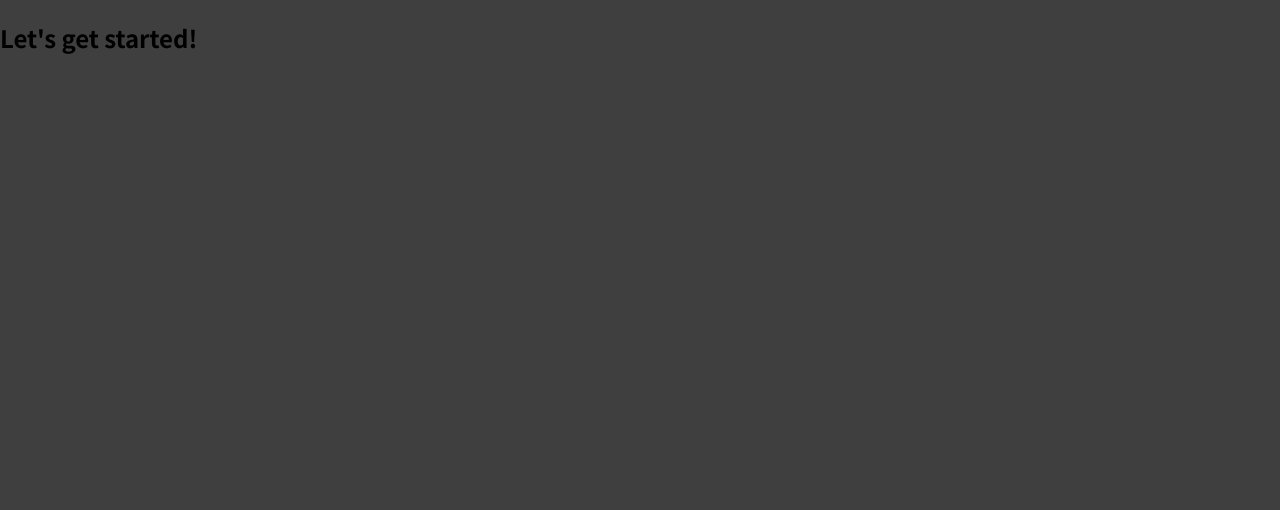
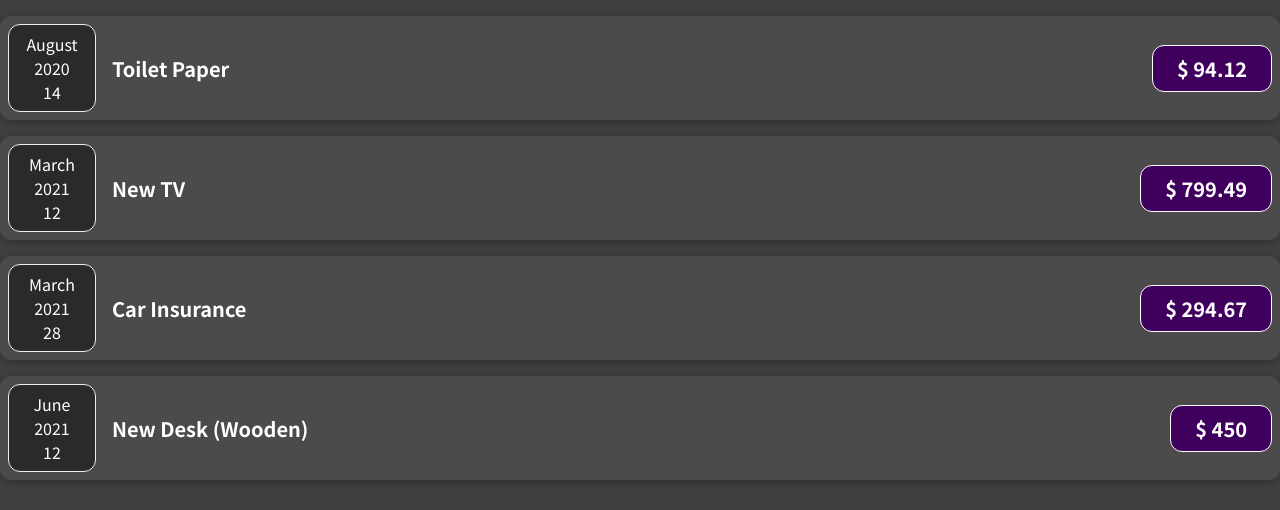
Before and after one commit to FX16212/Review-Lab-RJS301x-Funix, a React (Create React App) app: page / in a window 1280 px wide. Shown: the top 510 px of the page. Built offline with nearby package versions, Linux system fonts and the light colour scheme.

Commit message:
Finish Lab-2.8

```diff
--- a/src/App.js
+++ b/src/App.js
@@ -1,9 +1,11 @@
+import Expenses from './components/Expenses';
+
 function App() {
-  return (
-    <div>
-      <h2>Let's get started!</h2>
-    </div>
-  );
+	return (
+		<div>
+			<Expenses />
+		</div>
+	);
 }
 
 export default App;
--- /dev/null
+++ b/src/components/ExpenseDate.css
@@ -0,0 +1,26 @@
+.expense-date {
+	display: flex;
+	flex-direction: column;
+	width: 5.5rem;
+	height: 5.5rem;
+	border: 1px solid #ececec;
+	background-color: #2a2a2a;
+	color: white;
+	border-radius: 12px;
+	align-items: center;
+	justify-content: center;
+}
+
+.expense-date__month {
+	font-size: 0.75rem;
+	font-weight: bold;
+}
+
+.expense-date__year {
+	font-size: 0.75rem;
+}
+
+.expense-date__day {
+	font-size: 1.5rem;
+	font-weight: bold;
+}
--- /dev/null
+++ b/src/components/ExpenseDate.js
@@ -0,0 +1,17 @@
+import React from 'react';
+import './ExpenseDate.css';
+
+function ExpenseDate(props) {
+	const month = props.date.toLocaleString('en-US', { month: 'long' });
+	const day = props.date.toLocaleString('en-US', { day: '2-digit' });
+	const year = props.date.getFullYear();
+	return (
+		<div className="expense-date">
+			<div className="expense-date_month"> {month} </div>
+			<div className="expense-date_year"> {year} </div>
+			<div className="expense-date_day"> {day} </div>
+		</div>
+	);
+}
+
+export default ExpenseDate;
--- /dev/null
+++ b/src/components/ExpenseItem.css
@@ -0,0 +1,56 @@
+.expense-item {
+	display: flex;
+	justify-content: space-between;
+	align-items: center;
+	box-shadow: 0 2px 8px rgba(0, 0, 0, 0.25);
+	padding: 0.5rem;
+	margin: 1rem 0;
+	border-radius: 12px;
+	background-color: #4b4b4b;
+}
+
+.expense-item__description {
+	display: flex;
+	flex-direction: column;
+	gap: 1rem;
+	align-items: flex-end;
+	flex-flow: column-reverse;
+	justify-content: flex-start;
+	flex: 1;
+}
+
+.expense-item h2 {
+	color: #3a3a3a;
+	font-size: 1rem;
+	flex: 1;
+	margin: 0 1rem;
+	color: white;
+}
+
+.expense-item__price {
+	font-size: 1rem;
+	font-weight: bold;
+	color: white;
+	background-color: #40005d;
+	border: 1px solid white;
+	padding: 0.5rem;
+	border-radius: 12px;
+}
+
+@media (min-width: 580px) {
+	.expense-item__description {
+		flex-direction: row;
+		align-items: center;
+		justify-content: flex-start;
+		flex: 1;
+	}
+
+	.expense-item__description h2 {
+		font-size: 1.25rem;
+	}
+
+	.expense-item__price {
+		font-size: 1.25rem;
+		padding: 0.5rem 1.5rem;
+	}
+}
--- a/src/components/Expenseltem.js
+++ b/src/components/Expenseltem.js
@@ -1,7 +1,17 @@
 import React from 'react';
+import ExpenseDate from './ExpenseDate';
+import './ExpenseItem.css';
 
-function Expenseltem() {
-	return <div></div>;
+function Expenseltem(props) {
+	return (
+		<div className="expense-item">
+			<ExpenseDate date={props.date} />
+			<div className="expense-item__description">
+				<h2> {props.title} </h2>
+				<div className="expense-item__price">$ {props.amount}</div>
+			</div>
+		</div>
+	);
 }
 
 export default Expenseltem;
--- /dev/null
+++ b/src/components/Expenses.js
@@ -0,0 +1,57 @@
+import React from 'react';
+import Expenseltem from './Expenseltem';
+
+function Expenses() {
+	const expenses = [
+		{
+			id: 'e1',
+			title: 'Toilet Paper',
+			amount: 94.12,
+			date: new Date(2020, 7, 14),
+		},
+		{
+			id: 'e2',
+			title: 'New TV',
+			amount: 799.49,
+			date: new Date(2021, 2, 12),
+		},
+		{
+			id: 'e3',
+			title: 'Car Insurance',
+			amount: 294.67,
+			date: new Date(2021, 2, 28),
+		},
+		{
+			id: 'e4',
+			title: 'New Desk (Wooden)',
+			amount: 450,
+			date: new Date(2021, 5, 12),
+		},
+	];
+	return (
+		<div>
+			<Expenseltem
+				title={expenses[0].title}
+				amount={expenses[0].amount}
+				date={expenses[0].date}
+			/>
+			<Expenseltem
+				title={expenses[1].title}
+				amount={expenses[1].amount}
+				date={expenses[1].date}
+			/>
+			<Expenseltem
+				title={expenses[2].title}
+				amount={expenses[2].amount}
+				date={expenses[2].date}
+			/>
+			<Expenseltem
+				title={expenses[3].title}
+				amount={expenses[3].amount}
+				date={expenses[3].date}
+			/>
+		</div>
+	);
+}
+
+export default Expenses;
```
Also changed, not shown: 1 other file (tests, documents, lock files or other folders).
